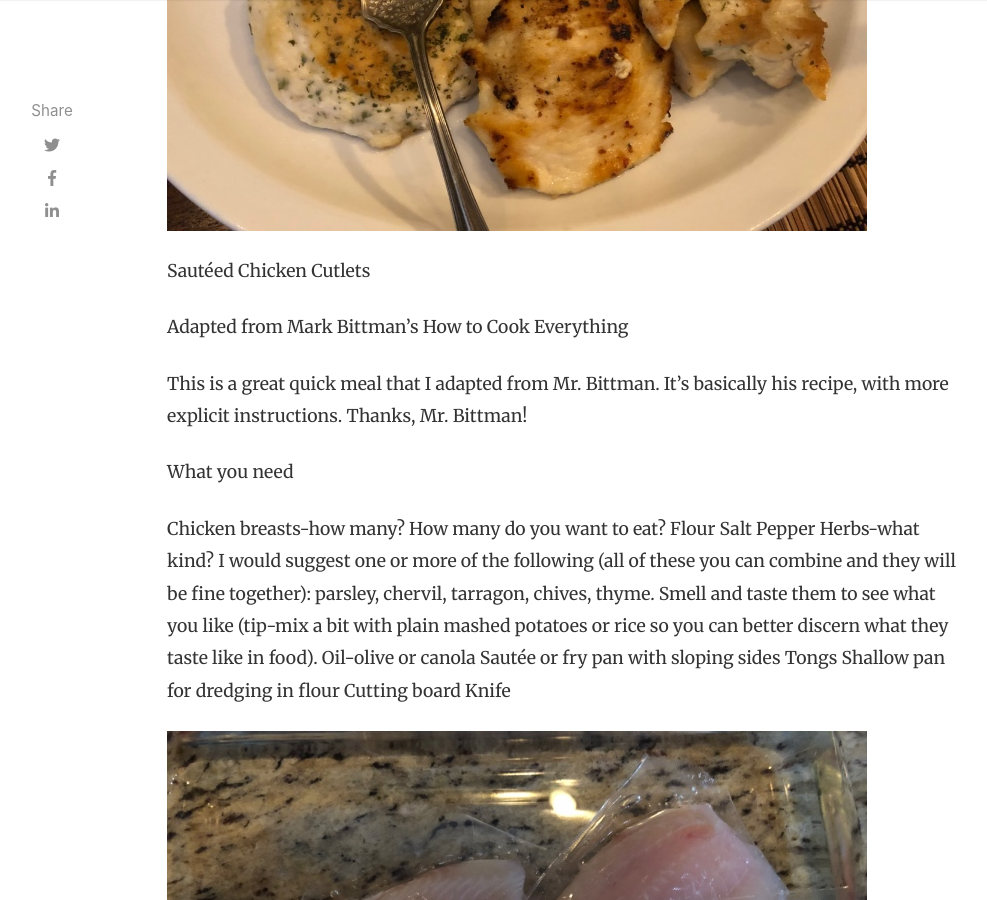
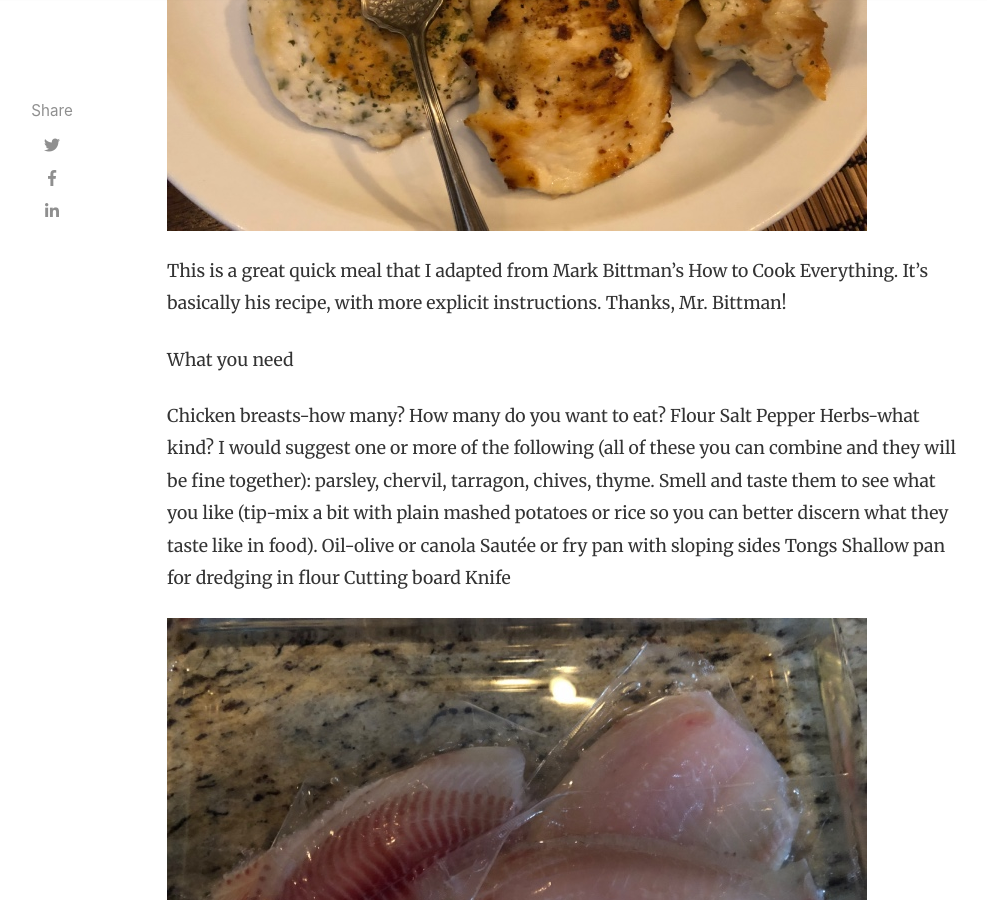
Before and after one commit to pknielski/pknielski.github.io, a Jekyll site: the page built from _posts/2019-05-11-sauteedcutlets.md, in a window 1280 px wide and 900 px high, scrolled down 708 px. Shown: the whole window, without its empty margins (118-1105 px from the left). Built offline with Jekyll 4.4.1, drawn with Linux system fonts in a browser that asks for light colours; nearby versions of some CDN libraries; comment, search, counter and statistics services are not loaded.

Commit message:
Update 2019-05-11-sauteedcutlets.md

```diff
--- a/_posts/2019-05-11-sauteedcutlets.md
+++ b/_posts/2019-05-11-sauteedcutlets.md
@@ -10,12 +10,7 @@ comments: false
 hidden: false
 title: Sauteed Chicken Cutlets
 ---
-
-Sautéed Chicken Cutlets
-
-Adapted from Mark Bittman’s How to Cook Everything
-
-This is a great quick meal that I adapted from Mr. Bittman. It’s basically his recipe, with more explicit instructions. Thanks, Mr. Bittman!
+This is a great quick meal that I adapted from Mark Bittman's How to Cook Everything. It’s basically his recipe, with more explicit instructions. Thanks, Mr. Bittman!
 
 What you need
 
```
